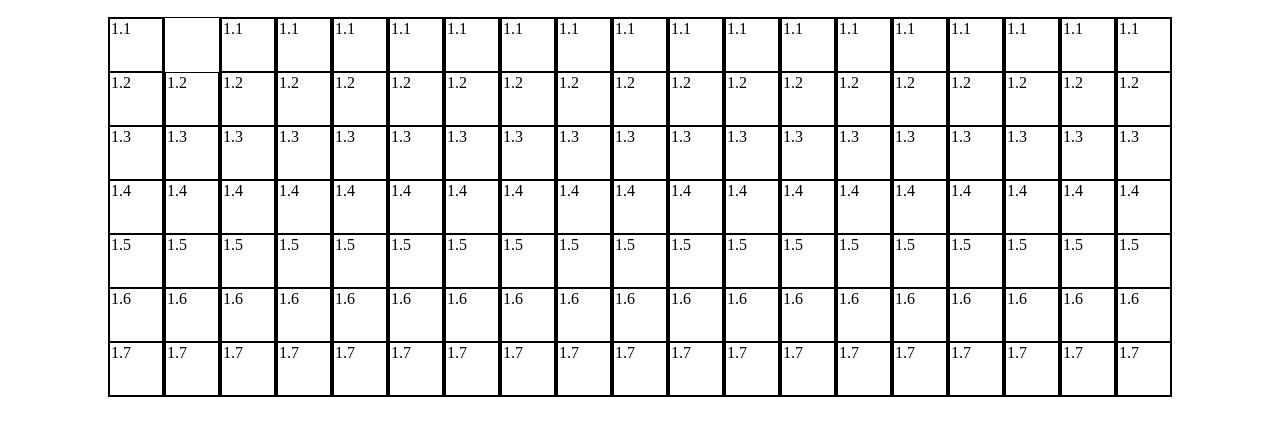
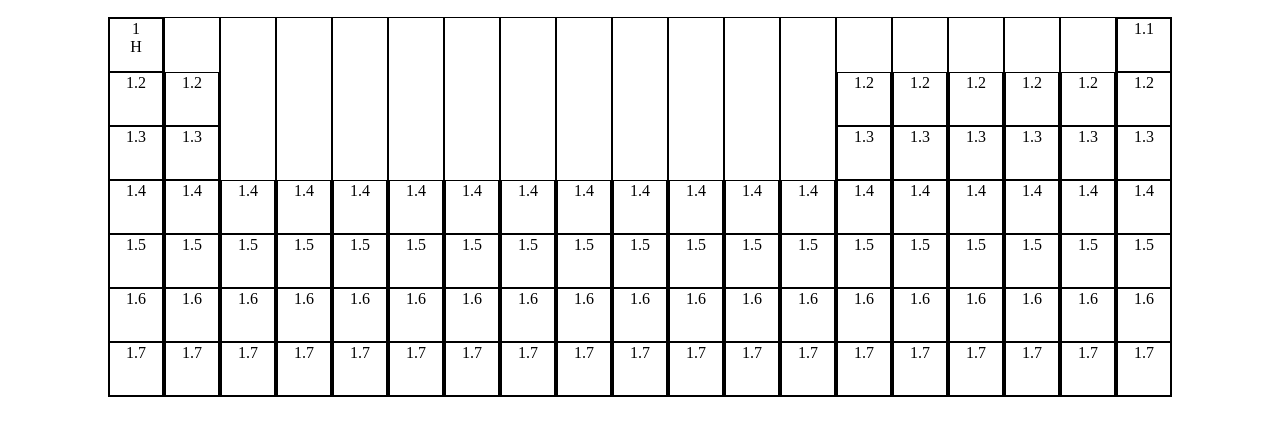
Before and after one commit to dk-ties/periodic_system, a plain HTML site: page index.html in a window 1280 px wide. Shown: the part 29-464 px from the top of the page. Drawn offline with Linux system fonts and the light colour scheme; a script that the page names is missing.

Commit message:
Start styling info text in each atom

```diff
--- a/index.html
+++ b/index.html
@@ -30,7 +30,10 @@
       <div class="body-div">
         <div class="content-div">
           <div class="column" id="column-1">
-            <a href="" class="column-style column-1">1.1</a>
+            <a href="" class="column-style column-1"
+              ><p>1</p>
+              <span>H</span></a
+            >
             <a href="" class="column-style column-1">1.2</a>
             <a href="" class="column-style column-1">1.3</a>
             <a href="" class="column-style column-1">1.4</a>
@@ -48,106 +51,106 @@
             <a href="" class="column-style column-2">1.7</a>
           </div>
           <div class="column" id="column-2">
-            <a href="" class="column-style column-2">1.1</a>
+            <!-- <a href="" class="column-style column-2">1.1</a>
             <a href="" class="column-style column-2">1.2</a>
-            <a href="" class="column-style column-2">1.3</a>
+            <a href="" class="column-style column-2">1.3</a> -->
             <a href="" class="column-style column-2">1.4</a>
             <a href="" class="column-style column-2">1.5</a>
             <a href="" class="column-style column-2">1.6</a>
             <a href="" class="column-style column-2">1.7</a>
           </div>
           <div class="column" id="column-3">
-            <a href="" class="column-style column-3">1.1</a>
+            <!-- <a href="" class="column-style column-3">1.1</a>
             <a href="" class="column-style column-3">1.2</a>
-            <a href="" class="column-style column-3">1.3</a>
+            <a href="" class="column-style column-3">1.3</a> -->
             <a href="" class="column-style column-3">1.4</a>
             <a href="" class="column-style column-3">1.5</a>
             <a href="" class="column-style column-3">1.6</a>
             <a href="" class="column-style column-3">1.7</a>
           </div>
           <div class="column" id="column-4">
-            <a href="" class="column-style column-4">1.1</a>
+            <!-- <a href="" class="column-style column-4">1.1</a>
             <a href="" class="column-style column-4">1.2</a>
-            <a href="" class="column-style column-4">1.3</a>
+            <a href="" class="column-style column-4">1.3</a> -->
             <a href="" class="column-style column-4">1.4</a>
             <a href="" class="column-style column-4">1.5</a>
             <a href="" class="column-style column-4">1.6</a>
             <a href="" class="column-style column-4">1.7</a>
           </div>
           <div class="column" id="column-5">
-            <a href="" class="column-style column-5">1.1</a>
+            <!-- <a href="" class="column-style column-5">1.1</a>
             <a href="" class="column-style column-5">1.2</a>
-            <a href="" class="column-style column-5">1.3</a>
+            <a href="" class="column-style column-5">1.3</a> -->
             <a href="" class="column-style column-5">1.4</a>
             <a href="" class="column-style column-5">1.5</a>
             <a href="" class="column-style column-5">1.6</a>
             <a href="" class="column-style column-5">1.7</a>
           </div>
           <div class="column" id="column-6">
-            <a href="" class="column-style column-6">1.1</a>
+            <!-- <a href="" class="column-style column-6">1.1</a>
             <a href="" class="column-style column-6">1.2</a>
-            <a href="" class="column-style column-6">1.3</a>
+            <a href="" class="column-style column-6">1.3</a> -->
             <a href="" class="column-style column-6">1.4</a>
             <a href="" class="column-style column-6">1.5</a>
             <a href="" class="column-style column-6">1.6</a>
             <a href="" class="column-style column-6">1.7</a>
           </div>
           <div class="column" id="column-7">
-            <a href="" class="column-style column-7">1.1</a>
+            <!-- <a href="" class="column-style column-7">1.1</a>
             <a href="" class="column-style column-7">1.2</a>
-            <a href="" class="column-style column-7">1.3</a>
+            <a href="" class="column-style column-7">1.3</a> -->
             <a href="" class="column-style column-7">1.4</a>
             <a href="" class="column-style column-7">1.5</a>
             <a href="" class="column-style column-7">1.6</a>
             <a href="" class="column-style column-7">1.7</a>
           </div>
           <div class="column" id="column-8">
-            <a href="" class="column-style column-8">1.1</a>
+            <!-- <a href="" class="column-style column-8">1.1</a>
             <a href="" class="column-style column-8">1.2</a>
-            <a href="" class="column-style column-8">1.3</a>
+            <a href="" class="column-style column-8">1.3</a> -->
             <a href="" class="column-style column-8">1.4</a>
             <a href="" class="column-style column-8">1.5</a>
             <a href="" class="column-style column-8">1.6</a>
             <a href="" class="column-style column-8">1.7</a>
           </div>
           <div class="column" id="column-9">
-            <a href="" class="column-style column-9">1.1</a>
+            <!-- <a href="" class="column-style column-9">1.1</a>
             <a href="" class="column-style column-9">1.2</a>
-            <a href="" class="column-style column-9">1.3</a>
+            <a href="" class="column-style column-9">1.3</a> -->
             <a href="" class="column-style column-9">1.4</a>
             <a href="" class="column-style column-9">1.5</a>
             <a href="" class="column-style column-9">1.6</a>
             <a href="" class="column-style column-9">1.7</a>
           </div>
           <div class="column" id="column-100">
-            <a href="" class="column-style column-10">1.1</a>
+            <!-- <a href="" class="column-style column-10">1.1</a>
             <a href="" class="column-style column-10">1.2</a>
-            <a href="" class="column-style column-10">1.3</a>
+            <a href="" class="column-style column-10">1.3</a> -->
             <a href="" class="column-style column-10">1.4</a>
             <a href="" class="column-style column-10">1.5</a>
             <a href="" class="column-style column-10">1.6</a>
             <a href="" class="column-style column-10">1.7</a>
           </div>
           <div class="column" id="column-11">
-            <a href="" class="column-style column-11">1.1</a>
+            <!-- <a href="" class="column-style column-11">1.1</a>
             <a href="" class="column-style column-11">1.2</a>
-            <a href="" class="column-style column-11">1.3</a>
+            <a href="" class="column-style column-11">1.3</a> -->
             <a href="" class="column-style column-11">1.4</a>
             <a href="" class="column-style column-11">1.5</a>
             <a href="" class="column-style column-11">1.6</a>
             <a href="" class="column-style column-11">1.7</a>
           </div>
           <div class="column" id="column-12">
-            <a href="" class="column-style column-12">1.1</a>
+            <!-- <a href="" class="column-style column-12">1.1</a>
             <a href="" class="column-style column-12">1.2</a>
-            <a href="" class="column-style column-12">1.3</a>
+            <a href="" class="column-style column-12">1.3</a> -->
             <a href="" class="column-style column-12">1.4</a>
             <a href="" class="column-style column-12">1.5</a>
             <a href="" class="column-style column-12">1.6</a>
             <a href="" class="column-style column-12">1.7</a>
           </div>
           <div class="column" id="column-13">
-            <a href="" class="column-style column-13">1.1</a>
+            <!--  <a href="" class="column-style column-13">1.1</a> -->
             <a href="" class="column-style column-13">1.2</a>
             <a href="" class="column-style column-13">1.3</a>
             <a href="" class="column-style column-13">1.4</a>
@@ -156,7 +159,7 @@
             <a href="" class="column-style column-13">1.7</a>
           </div>
           <div class="column" id="column-14">
-            <a href="" class="column-style column-14">1.1</a>
+            <!-- <a href="" class="column-style column-14">1.1</a> -->
             <a href="" class="column-style column-14">1.2</a>
             <a href="" class="column-style column-14">1.3</a>
             <a href="" class="column-style column-14">1.4</a>
@@ -165,7 +168,7 @@
             <a href="" class="column-style column-14">1.7</a>
           </div>
           <div class="column" id="column-15">
-            <a href="" class="column-style column-15">1.1</a>
+            <!-- <a href="" class="column-style column-15">1.1</a> -->
             <a href="" class="column-style column-15">1.2</a>
             <a href="" class="column-style column-15">1.3</a>
             <a href="" class="column-style column-15">1.4</a>
@@ -174,7 +177,7 @@
             <a href="" class="column-style column-15">1.7</a>
           </div>
           <div class="column" id="column-16">
-            <a href="" class="column-style column-16">1.1</a>
+            <!-- <a href="" class="column-style column-16">1.1</a> -->
             <a href="" class="column-style column-16">1.2</a>
             <a href="" class="column-style column-16">1.3</a>
             <a href="" class="column-style column-16">1.4</a>
@@ -183,7 +186,7 @@
             <a href="" class="column-style column-16">1.7</a>
           </div>
           <div class="column" id="column-17">
-            <a href="" class="column-style column-17">1.1</a>
+            <!-- <a href="" class="column-style column-17">1.1</a> -->
             <a href="" class="column-style column-17">1.2</a>
             <a href="" class="column-style column-17">1.3</a>
             <a href="" class="column-style column-17">1.4</a>
--- a/style.css
+++ b/style.css
@@ -34,5 +34,12 @@
   padding: 1px;
   text-decoration: none;
   color: black;
+  text-align: center;
 
 }
+p {
+  margin: 0;
+}
+span {
+  vertical-align: bottom;
+}
```
